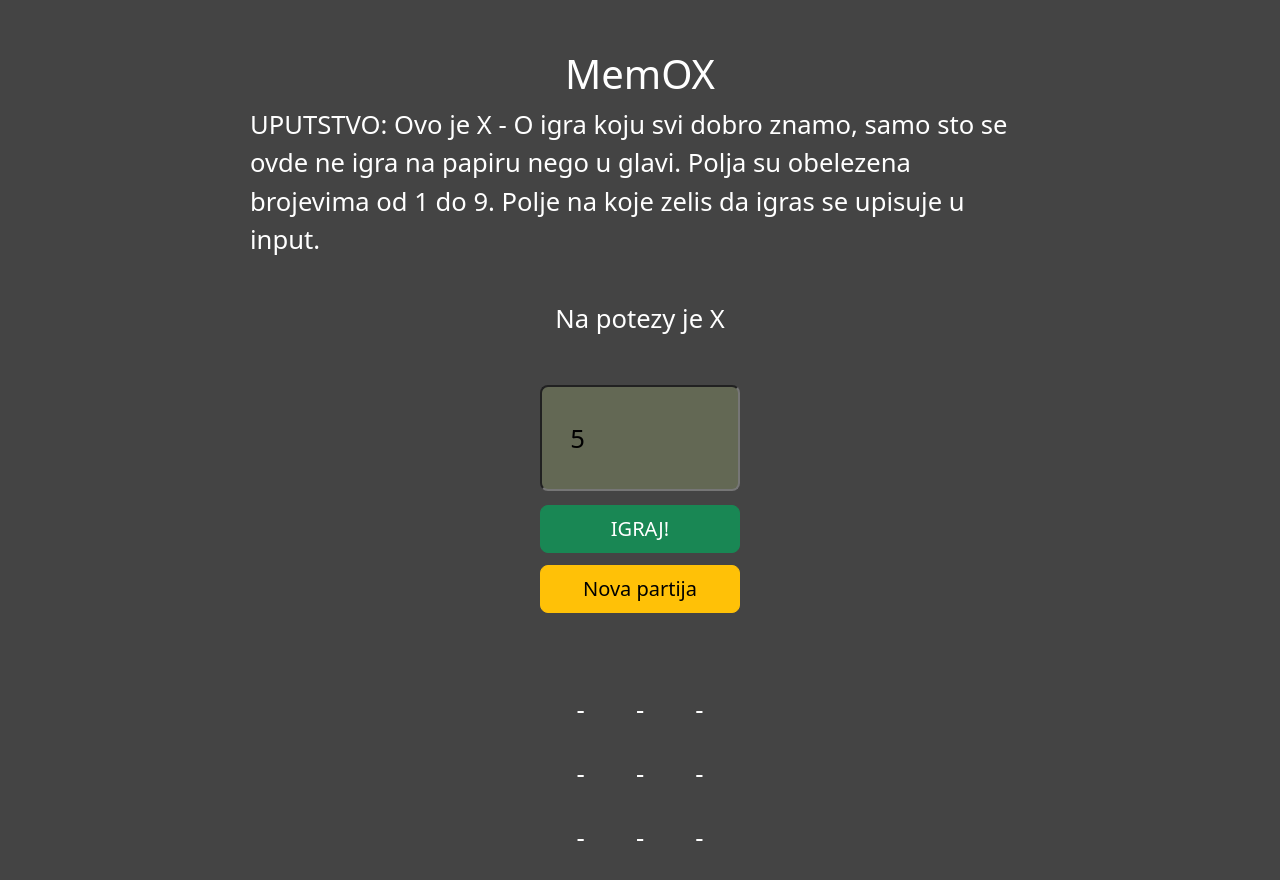
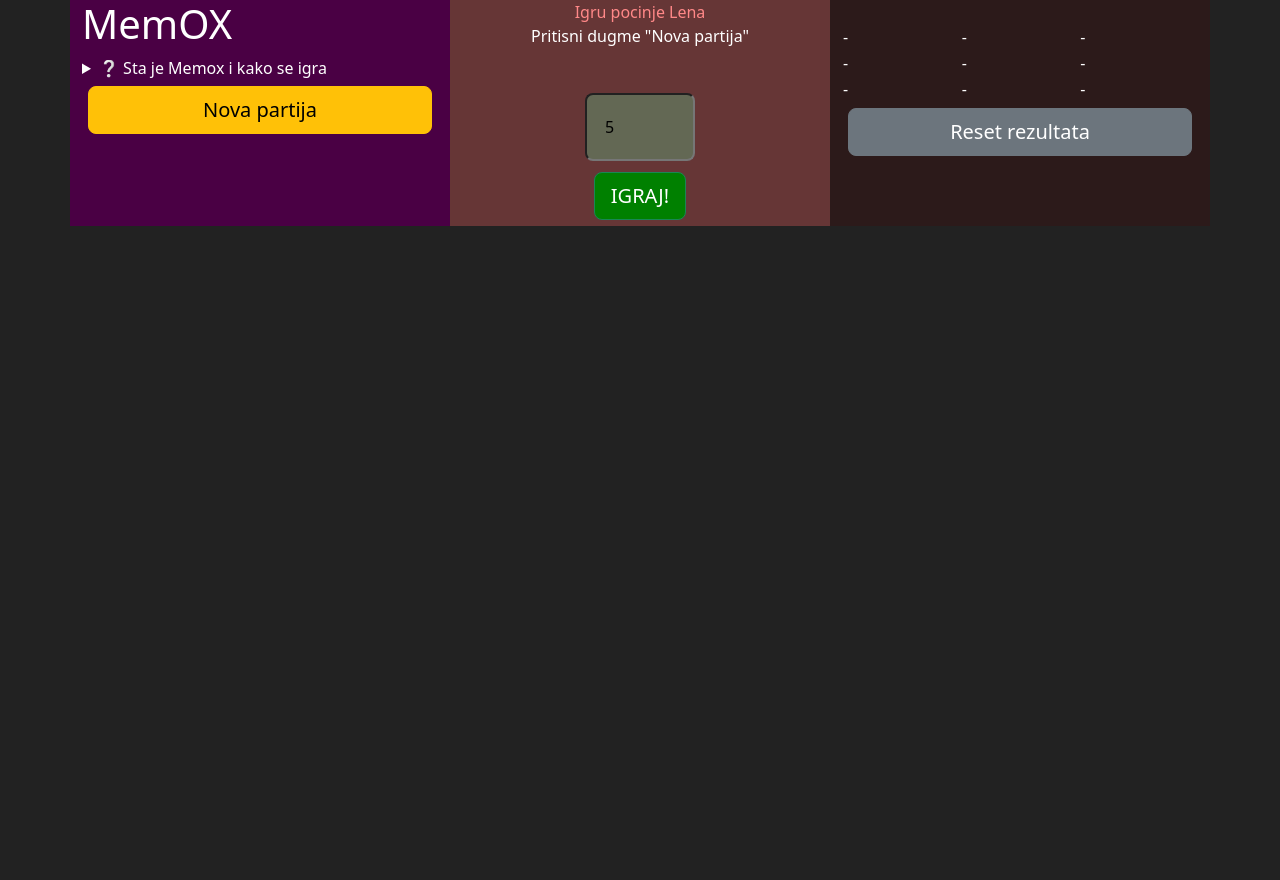
Before and after one commit to djlabat/MemOX, a plain HTML site: page index.html in a window 1280 px wide. Both pictures are taken after a click on the button "Nova partija". After the commit the page ends 800 px from the top, so only its background shows below. Drawn offline with nearby package versions, Linux system fonts and the light colour scheme.

Commit message:
ver. posle STASH-FAIL. 2DO: design, localStorage

```diff
--- a/index.html
+++ b/index.html
@@ -9,42 +9,58 @@
 	<link rel="stylesheet" type="text/css" href="style.css">
 </head>
 <body>
-	<section>
-		<h1>MemOX</h1>
-		<article>
-			UPUTSTVO: Ovo je X - O igra koju svi dobro znamo, samo sto se ovde ne igra na papiru nego u glavi. Polja su obelezena brojevima od 1 do 9. Polje na koje zelis da igras se upisuje u input.
-		</article>
-	</section>
+	<SECTION class="container">
+		<Section class="row">
 
-	<div id="where-plyd"></div>
+			<header class="col">
+				<h1>MemOX</h1>
+				<details>
+					<summary>❔ Sta je Memox i kako se igra</summary>
+					<p>Rec MemOX je nastala od spajanja raci "memotija" i poznate igre XO (iks-oks).</p>
+					<p></p>
+				</details>
+				<button type="reset" id="btn-rst" class="btn btn-warning btn-lg">Nova partija</button><br>
 
-	<form id="form">
-		<label id="who-ply" for=inp-play>Na potezu je: X</label><br>
-		<input type="number" min="1" max="9" name="inp-play" id="inp-play" value="5"><br>
-		<button type="submit" id="btn-ply" class="btn btn-success btn-lg">IGRAJ!</button><br>
-		<button type="reset" id="btn-rst" class="btn btn-warning btn-lg">Nova partija</button><br>
-	</form>
+			</header>
 
-	<div id="game-over"></div>
-	<div id="winner"></div>
-	<div id="end-msg"></div>
+			<main class="col">
+				<div id="who-ply"></div>
+				<div id="where-plyd"></div>
 
-	<div class="reses">
-		<div class="res" id="res1">1</div>
-		<div class="res" id="res2">2</div>
-		<div class="res" id="res3">3</div>
-	</div>
-	<div class="reses">
-		<div class="res" id="res4">4</div>
-		<div class="res" id="res5">5</div>
-		<div class="res" id="res6">6</div><br>
-	</div>
-	<div class="reses">
-		<div class="res" id="res7">7</div>
-		<div class="res" id="res8">8</div>
-		<div class="res" id="res9">9</div>
-	</div>
+				<form id="form">
+					<p id="guide">Pritisni dugme "Nova partija"</p><br>
+					<input type="number" min="1" max="9" name="inp-play" id="inp-play" value="5" disabled required onfocus="this.select();"><br>
+					<button type="submit" id="btn-ply" class="btn btn-success btn-lg" disabled>IGRAJ!</button><br>
+				</form>
+			</main>
 
+			<footer class="col">
+				<div id="explain"></div>
+				<div id="cur-scr"></div>
+				<div id="tot-scr"></div>
+
+				<table id="tab-res">
+					<tr class="row-res">
+						<td class="res" id="res1"></td>
+						<td class="res" id="res2"></td>
+						<td class="res" id="res3"></td>
+					</tr>
+					<tr class="row-res">
+						<td class="res" id="res4"></td>
+						<td class="res" id="res5"></td>
+						<td class="res" id="res6"></td><br>
+					</tr>
+					<tr class="row-res">
+						<td class="res" id="res7"></td>
+						<td class="res" id="res8"></td>
+						<td class="res" id="res9"></td>
+					</tr>
+				</table>
+				<button type="button" id="btn-rst-scr" class="btn btn-secondary btn-lg">Reset rezultata</button>
+			</footer>
+
+		</Section>
+	</SECTION>
 
 	<script type="text/javascript" src="main.js"></script>
 </body>
--- a/main.js
+++ b/main.js
@@ -1,25 +1,17 @@
-// const render = require("./server.js")
-// latest ver
+// IDEJA: DRUGACIJE SAM MOGAO DA ORAGANIZUJEM PLEYERE:
+// const players = [p1, p2] // da players[0] bude uvek current, a players[1] je drugi
+// ako dreba da ih swichujem => players.reverse()
+
 /*
-Pre svakog poteza dobije se random broj.
-Na taj broj dodajes broj koji upises = broj polja koje ces da igras.
-NPR.:
-RND = 6, unosim -2 => igrao sam na polje 4
-RND = -3, unosim 8 => 5
-9, -8 => 1
+Skor da se upisuje u localStorage
+Responsive design BS5
+resDisplay se prikazuje samo na GAME OVER.*/
 
-Skor da se upisuje u localStorage
-
-Responsive design
-
-resDisplay se prikazuje samo na GAME OVER.
-
-mozda zameniti input-text u spinner
-*/
-// Memox
-const p1 = {name: "X", moves: new Set([])}
-const p2 = {name: "O", moves: new Set([])}
-let curPlyr = p1;
+// MemOX
+const p1 = {name: "Teodor", moves: new Set([]), color: "#0ff"}
+const p2 = {name: "Lena", moves: new Set([]), color: "#f88"}
+const players = [p1, p2]
+// let curPlyr = p1;
 
 const whoPly = document.querySelector("#who-ply")
 const wherePlyd = document.querySelector("#where-plyd")
@@ -28,9 +20,11 @@ const inpPly = document.querySelector('#inp-play')
 const btnPly = document.querySelector('#btn-ply')
 const btnRst = document.querySelector('#btn-rst')
 const winner = document.querySelector("#winner")
-const endMsg = document.querySelector('#end-msg')
+const explain = document.querySelector("#explain")
+const curScr = document.querySelector("#cur-scr")
 const gameOver = document.querySelector("#game-over")
 const res = [...document.querySelectorAll('.res')]
+const mainHTML = document.querySelector('main')
 
 // BUTTONS
 form  .addEventListener("submit", play)
@@ -38,46 +32,56 @@ btnRst.addEventListener("click", startGame)
 
 function startGame (e) {
   // e.preventDefault()
+
   p1.moves.clear()
   p2.moves.clear()
-  btnPly.disabled=false
-  curPlyr = p1
-  whoPly.innerHTML = 'Na potezy je X'
+  btnPly.disabled = false
+  btnPly.style.backgroundColor = "green"
+  btnPly.innerHTML ="IGRAJ!"
+  inpPly.disabled = false
+  inpPly.value = 5
+  players.reverse()
+  mainHTML.style.backgroundColor = players[0].color + '6'
+  whoPly.style.color = players[0].color
+  whoPly.innerHTML = `Igru pocinje ${players[0].name}`
   wherePlyd.innerHTML = ''
-  winner.innerHTML = ''
-  endMsg.innerHTML = ''
-  gameOver.innerHTML = ''
-  for (let r of res) r.innerHTML = '-'
+  explain.innerHTML = ''
+  curScr.innerHTML = ''
+  for (let r of res) {
+    r.innerHTML = '-'
+    r.style.color = "white"
+  }
   displayRes()
-  console.log("%cNOVA PARTIJA JE ZAPOCETA!", "color:#0ff")
-
 }
 
 function play (e) {
   let br = e.target[0].value // BROJ KOJI SE SUBMITUJE IY FORM-INPUTA
-  console.log(e)
+
 
   // DA FORM-a NE BI SLALA PODATKE NA SERVAR, JER NAM TO SAD NE TREBA.
   e.preventDefault()
 
-  // PROVERA DA LI JE DUPLIRAN POTEZ
+  // DOUBLE PLAY CHECK
   if (p1.moves.has(+br) || p2.moves.has(+br)) {
-    if (!confirm(`To polje je vec odigrano! Izvini ${curPlyr.name}... Ali to ne sme da se radi. Diskvalifikovan si! Prihvatas li poraz?`)) return
-    else {
-      winner.innerHTML = `Winner is ${switchPlayer().name}!<br>Igrac ${switchPlayer().name} je pokusao da igra na mesto ${br},<br>ali na to mesto je vec jednom igrao ${p1.moves.has(+br) ? p1.name : p2.name}.<br>Zbog toga je ${curPlyr.name} izgubio partiju.`
-      alert(`Bravo ${curPlyr.name}! Pola poraza ti je oprosteno samim tim sto si prihvatio poraz.`)
+    btnPly.style.backgroundColor = players[1].color
+    btnPly.innerHTML = `Pobedjuje ${players[1].name}!`
+    explain.innerHTML = `${players[0].name[0]} gazi ${p1.moves.has(+br) ? p1.name[0] : p2.name[0]} na polju ${br}. ${players[0].name} gubi partiju.`
+    players[0].moves.add(+br)
+    endGame()
+  }
+  players[0].moves.add(+br)
+  wherePlyd.innerHTML = `${players[0].name} je igrao na polje ${br}`
 
-      return endGame()
-    }
-  }
-  curPlyr.moves.add(+br)
-  wherePlyd.innerHTML = `${curPlyr.name} je igrao na polje ${br}`
+  if (winCheck(players[0])) return endGame()
+  if (drawCheck()) return endGame()
 
-  if (winCheck(curPlyr)) return endGame()
-  if (drawCheck()) return endGame()
-  switchPlayer()
-  displayRes()
-  whoPlay()
+  // displayRes()
+
+  mainHTML.style.backgroundColor = players[1].color + '6'
+  whoPly.style.color = players[1].color
+  whoPly.innerHTML = `Na potezu je ${players[1].name}`
+
+  players.reverse()
 }
 
 function winCheck(pX) {
@@ -93,55 +97,63 @@ function winCheck(pX) {
   ]
 
   if (winCombs.some(w => w.every(br => pX.moves.has(br)))) {
-    winner.innerHTML = `Winner is ${pX.name}`
-    if (pX == p1) winner.style.color = "#88f"
-    else winner.style.color = "#f88"
+    btnPly.style.backgroundColor = pX.color
+    btnPly.innerHTML = `POBEDJUJE ${pX.name}`
+    if (pX == p1) btnPly.style.backgroundColor = p1.color
+    else btnPly.style.backgroundColor = p2.color
     return true
   }
 }
 
 function drawCheck () {
-  if (curPlyr.moves.size == 5) {
-    winner.innerHTML = "Neresena partija!"
+  if (players[0].moves.size == 5) {
+    btnPly.style.backgroundColor = 'orange'
+    btnPly.innerHTML = "NERESENO"
     return true
   }
 }
 
-function switchPlayer() {
-  return curPlyr = curPlyr==p1 ? p2 : p1
-}
-
-function whoPlay () {
-  if (curPlyr == p1) {
-    whoPly.textContent = `Na potezu je: ${curPlyr.name}`
-    whoPly.style.color = "#88f"
-  }
-  else {
-    whoPly.textContent = `Na potezu je: ${curPlyr.name}`
-    whoPly.style.color = "#f88"
-  }
-}
+// function whoPlay () {
+//   if (players[0] == p1) {
+//     whoPly.style.color = players[1].color
+//     whoPly.innerHTML = `Na potezu je ${players[1].name}`
+//   }
+//   else {
+//     whoPly.style.color = players[0].color
+//     whoPly.innerHTML = `Na potezu je ${players[0].name}`
+//   }
+// }
 
 
 function endGame() {
   displayRes()
-  endMsg.innerHTML += `${p1.name} je igrao na poljima: ${[...p1.moves]} <br>
+  curScr.innerHTML = `${p1.name} je igrao na poljima: ${[...p1.moves]} <br>
 ${p2.name} je igrao na poljima: ${[...p2.moves]}`
-  gameOver.innerHTML += "=====>>> GAME OVER <<<====="
   btnPly.disabled=true
+  inpPly.disabled = true
 }
 
 function displayRes () {
   for (let r=0; r<9; r++) {
     if (p1.moves.has(r+1)) {
-        res[r].innerHTML = p1.name
+        res[r].style.color = p1.color
+        res[r].innerHTML = p1.name[0]
       } else if (p2.moves.has(r+1)) {
-        res[r].innerHTML = p2.name
+        res[r].style.color = p2.color
+        res[r].innerHTML = p2.name[0]
       } else {
         res[r].innerHTML = "-"
     }
   }
 }
+
+
+
+
+
+
+
+
 
 // FOR TESTING
 function randomPlay () {
--- a/style.css
+++ b/style.css
@@ -1,25 +1,35 @@
 body {
-	background-color: #444;
+	background-color: #222;
 	color: white;
-	font-size: 1.6em;
-	margin: 50px 250px;
 }
-h1 {text-align: center;}
+section.container {
+	background-color: #000000;
+	width: auto;
+}
+header {
+	display: flex;
+	flex-flow: column;
+	justify-content: flex-start;
+	background-color: #ff00e94a;
+}
+main {
+	display: flex;
+	flex-flow: column;
+	background-color: #da411366;
+	text-align: center;
+}
+footer {
+	display: flex;
+	flex-flow: column;
+	background-color: #6e424266;
+}
+
+
 label, input, button, span {
 	padding:1em 1.1em;
 	margin:0.3em;
 	line-height:2em;
 }
-#inp-play, #btn-ply, #btn-rst {
-	width:200px
-}
-
-form {text-align: center;}
-
-#game-over {padding-top: 1.5em;}
-#end-msg {color: lightslategrey}
-#winner {color: yellow;padding-bottom: 1.5ex;}
-#who-ply, #where-plyd, #winner, #end-msg, #game-over {text-align: center}
 
 .reses {
 	display: flex;
```
Also changed, not shown: package.json (deleted, +0 -15 lines), server.js (deleted, +0 -23 lines), 2 other files.
